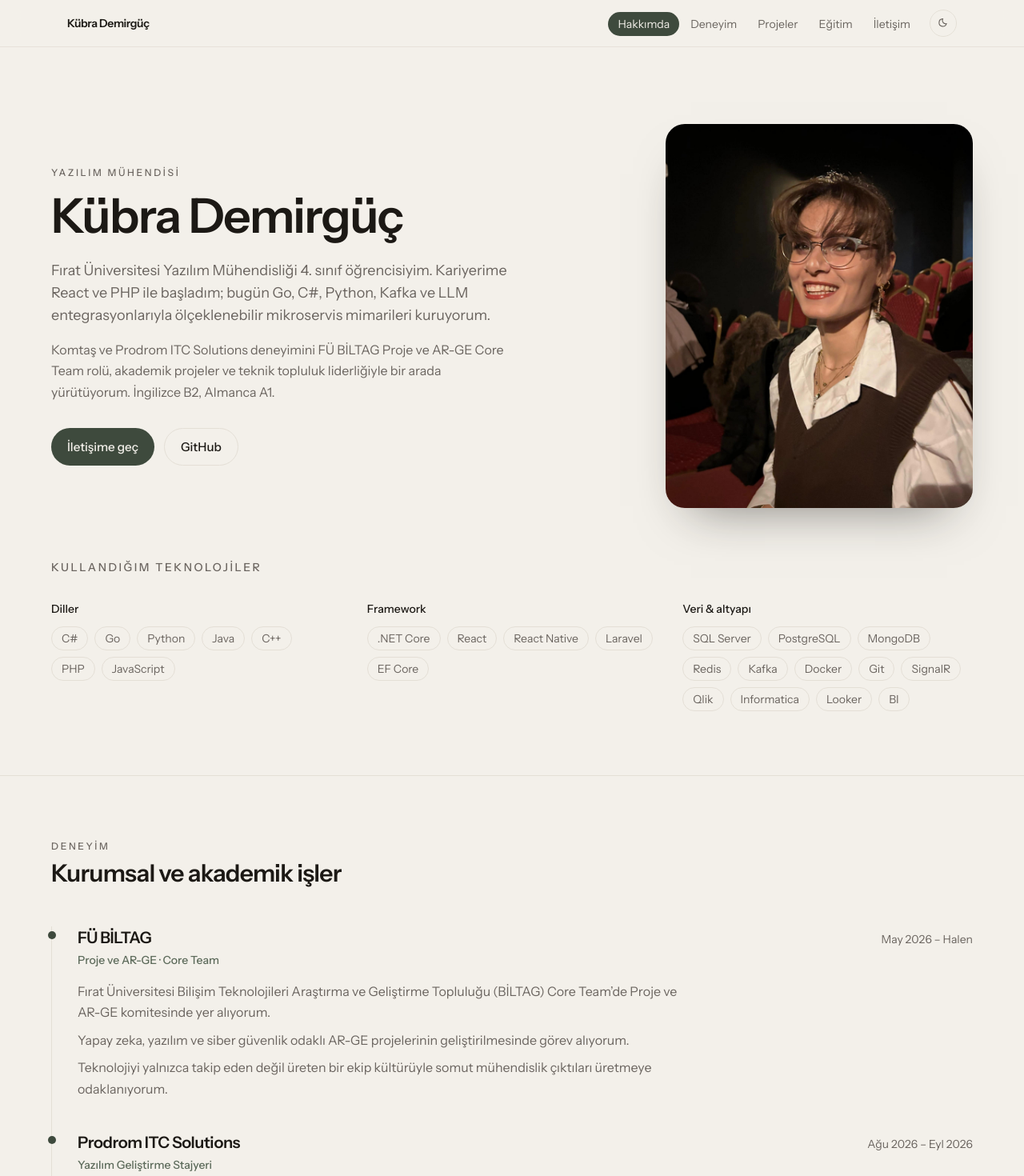
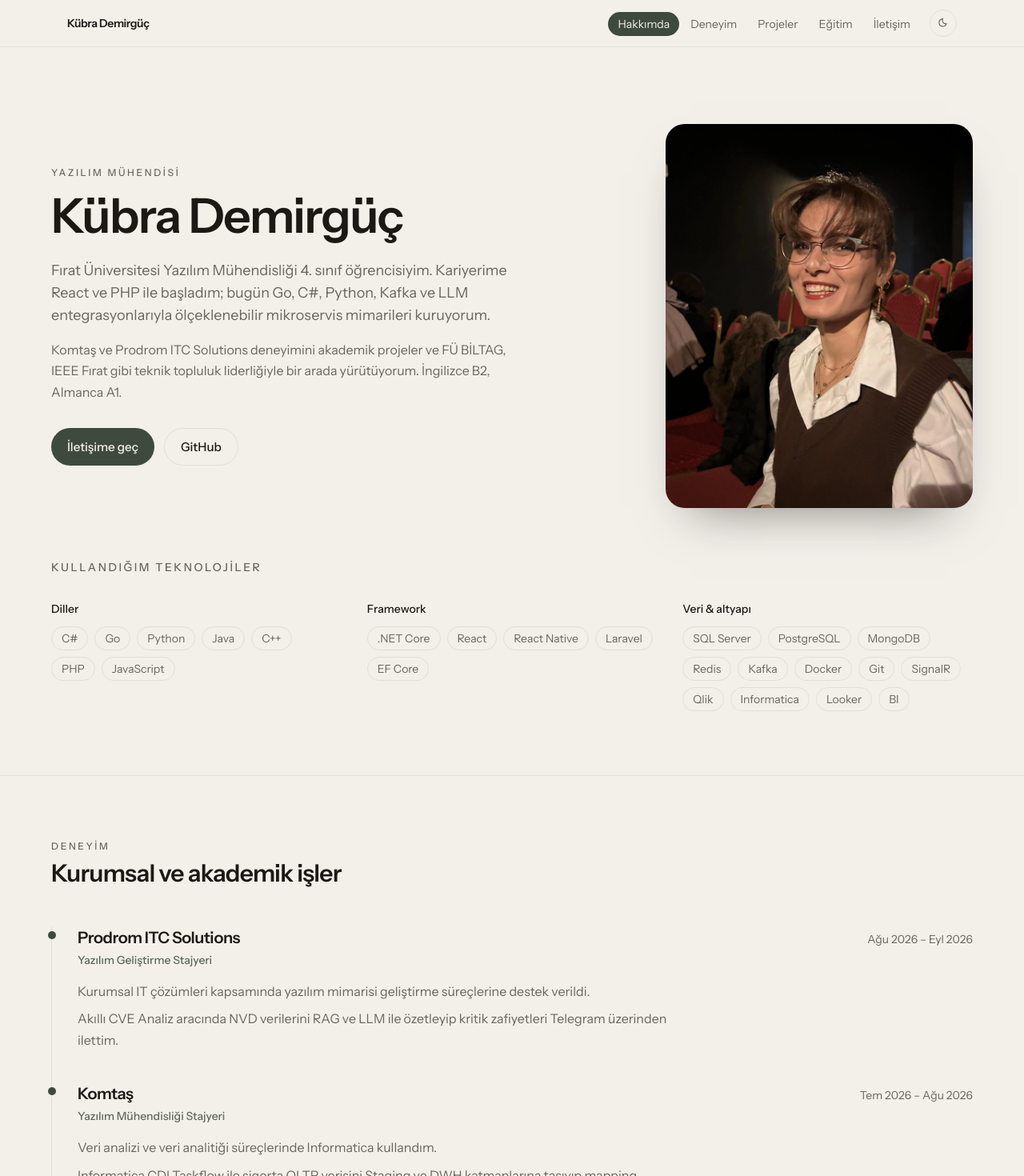
Before and after one commit to kubradmrgc/portfolio, a React (Vite) app: page / in a window 1280 px wide. Shown: the top 1470 px of the page at 80% size. Built offline with nearby package versions, Linux system fonts and the light colour scheme.

Commit message:
fix: move FÜ BİLTAG into education and leadership
Keep Proje ve AR-GE Core Team with school clubs instead of work experience.

```diff
--- a/src/App.tsx
+++ b/src/App.tsx
@@ -40,16 +40,6 @@ const TECH_GROUPS = [
 ]
 
 const EXPERIENCE = [
-  {
-    company: 'FÜ BİLTAG',
-    role: 'Proje ve AR-GE · Core Team',
-    dates: 'May 2026 – Halen',
-    points: [
-      'Fırat Üniversitesi Bilişim Teknolojileri Araştırma ve Geliştirme Topluluğu (BİLTAG) Core Team’de Proje ve AR-GE komitesinde yer alıyorum.',
-      'Yapay zeka, yazılım ve siber güvenlik odaklı AR-GE projelerinin geliştirilmesinde görev alıyorum.',
-      'Teknolojiyi yalnızca takip eden değil üreten bir ekip kültürüyle somut mühendislik çıktıları üretmeye odaklanıyorum.',
-    ],
-  },
   {
     company: 'Prodrom ITC Solutions',
     role: 'Yazılım Geliştirme Stajyeri',
@@ -108,6 +98,11 @@ const EDUCATION = [
     title: 'Kahta Borsa İstanbul Fen Lisesi',
     meta: '2018 – 2022',
     body: 'Lise eğitimimi tamamladığım dönemde yazılım ve teknolojiye yöneldim.',
+  },
+  {
+    title: 'FÜ BİLTAG',
+    meta: 'Proje ve AR-GE · Core Team · May 2026 – Halen',
+    body: 'Fırat Üniversitesi Bilişim Teknolojileri Araştırma ve Geliştirme Topluluğu Core Team’de Proje ve AR-GE komitesindeyim. Yapay zeka, yazılım ve siber güvenlik odaklı AR-GE projeleri geliştiriyoruz.',
   },
   {
     title: 'Kommagene Sanat Topluluğu',
@@ -271,9 +266,9 @@ export default function App() {
                 mimarileri kuruyorum.
               </p>
               <p className="mt-4 max-w-xl text-muted dark:text-night-muted">
-                Komtaş ve Prodrom ITC Solutions deneyimini FÜ BİLTAG Proje ve
-                AR-GE Core Team rolü, akademik projeler ve teknik topluluk
-                liderliğiyle bir arada yürütüyorum. İngilizce B2, Almanca A1.
+                Komtaş ve Prodrom ITC Solutions deneyimini akademik projeler ve
+                FÜ BİLTAG, IEEE Fırat gibi teknik topluluk liderliğiyle bir arada
+                yürütüyorum. İngilizce B2, Almanca A1.
               </p>
               <div className="mt-8 flex flex-wrap gap-3">
                 <a
```
